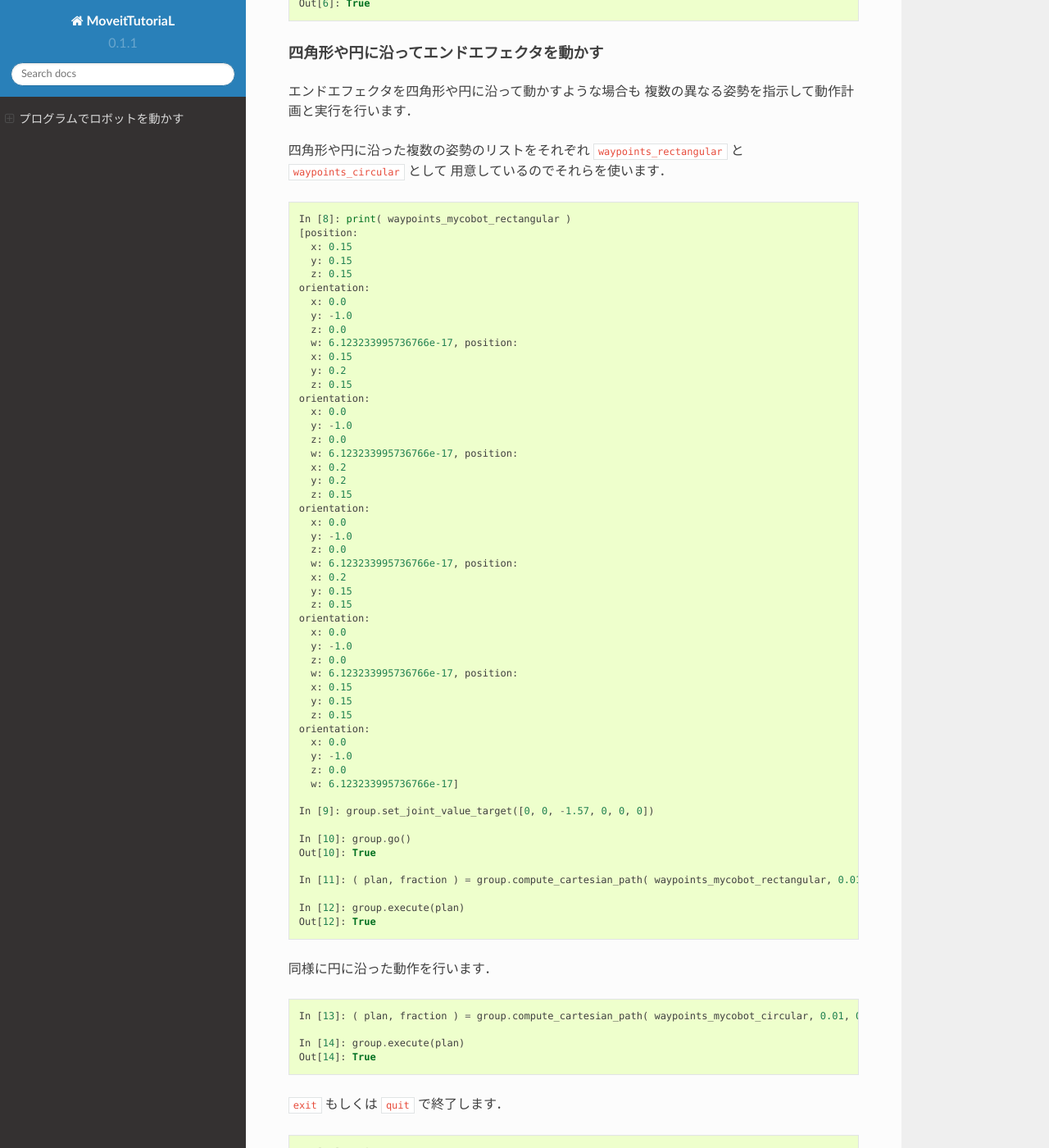
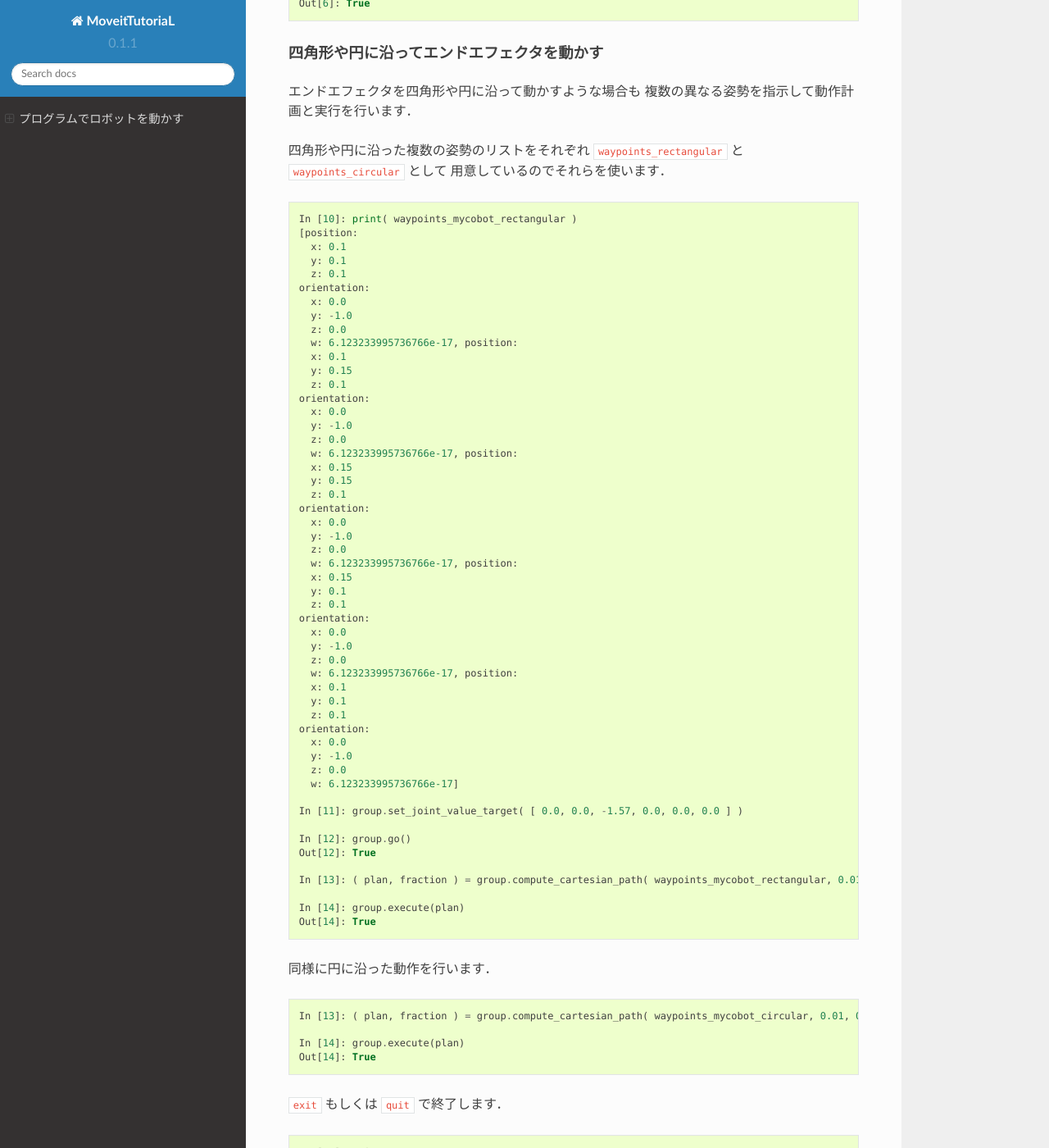
Before and after one commit to tork-a/tork_moveit_tutorial, a Sphinx documentation site: the page built from doc/moveit-tutorial_ja_robot-python_basic.md, in a window 1280 px wide and 1400 px high, scrolled down 20013 px. Shown: the whole window at 82% size. Built offline with Sphinx 7.4.7 and the Read the Docs theme 2.0.0, drawn with Linux system fonts in a browser that asks for light colours; some of the changed text lies outside the part shown.

Commit message:
update mycobot example for mycobot 280

````diff
--- a/doc/moveit-tutorial_ja_robot-python_basic.md
+++ b/doc/moveit-tutorial_ja_robot-python_basic.md
@@ -903,7 +903,7 @@ Out[70]: True
 myCobot 用の複数の姿勢のリスト `waypoints_mycobot` が用意されているので内容を確かめてみます．
 
 ```python
-In [2]: print(waypoints_mycobot)
+In [2]: print( waypoints_mycobot )
 [position:
   x: 0.1
   y: -0.1
@@ -970,35 +969,19 @@ Out[6]: True
 用意しているのでそれらを使います．
 
 ```python
-In [8]: print( waypoints_mycobot_rectangular )
+In [10]: print( waypoints_mycobot_rectangular )
 [position:
-  x: 0.15
-  y: 0.15
-  z: 0.15
+  x: 0.1
+  y: 0.1
+  z: 0.1
 orientation:
   x: 0.0
   y: -1.0
   z: 0.0
   w: 6.123233995736766e-17, position:
-  x: 0.15
-  y: 0.2
-  z: 0.15
-orientation:
-  x: 0.0
-  y: -1.0
-  z: 0.0
-  w: 6.123233995736766e-17, position:
-  x: 0.2
-  y: 0.2
-  z: 0.15
-orientation:
-  x: 0.0
-  y: -1.0
-  z: 0.0
-  w: 6.123233995736766e-17, position:
-  x: 0.2
+  x: 0.1
   y: 0.15
-  z: 0.15
+  z: 0.1
 orientation:
   x: 0.0
   y: -1.0
@@ -1006,22 +989,38 @@ orientation:
   w: 6.123233995736766e-17, position:
   x: 0.15
   y: 0.15
-  z: 0.15
+  z: 0.1
+orientation:
+  x: 0.0
+  y: -1.0
+  z: 0.0
+  w: 6.123233995736766e-17, position:
+  x: 0.15
+  y: 0.1
+  z: 0.1
+orientation:
+  x: 0.0
+  y: -1.0
+  z: 0.0
+  w: 6.123233995736766e-17, position:
+  x: 0.1
+  y: 0.1
+  z: 0.1
 orientation:
   x: 0.0
   y: -1.0
   z: 0.0
   w: 6.123233995736766e-17]
 
-In [9]: group.set_joint_value_target([0, 0, -1.57, 0, 0, 0])
+In [11]: group.set_joint_value_target( [ 0.0, 0.0, -1.57, 0.0, 0.0, 0.0 ] )
 
-In [10]: group.go()
-Out[10]: True
+In [12]: group.go()
+Out[12]: True
 
-In [11]: ( plan, fraction ) = group.compute_cartesian_path( waypoints_mycobot_rectangular, 0.01, 0.0)
+In [13]: ( plan, fraction ) = group.compute_cartesian_path( waypoints_mycobot_rectangular, 0.01, 0.0)
 
-In [12]: group.execute(plan)
-Out[12]: True
+In [14]: group.execute(plan)
+Out[14]: True
 ```
 
 同様に円に沿った動作を行います．
````
Also changed, not shown: other parts of doc/moveit-tutorial_ja_robot-python_basic.md (+9 -10 lines), doc/moveit-tutorial_ja_robot-simulator.md (+11 -2 lines).
